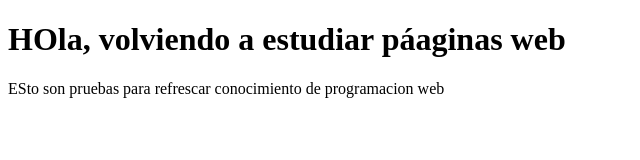
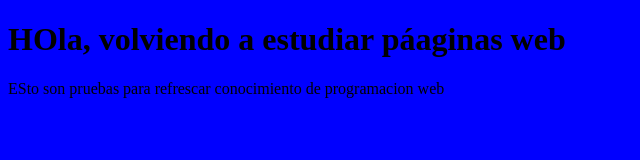
Before and after one commit to AGV98/Pagina-Web, a plain HTML site: page index.html in a window 1280 px wide. Shown: the whole page, without its empty margins (0-640 px from the left). Drawn offline with Linux system fonts and the light colour scheme.

Commit message:
corrigiendo css

```diff
--- a/css/estilos.css
+++ b/css/estilos.css
@@ -1 +1 @@
-style{ background-color: blue;}
+body{ background-color: blue;}
```
